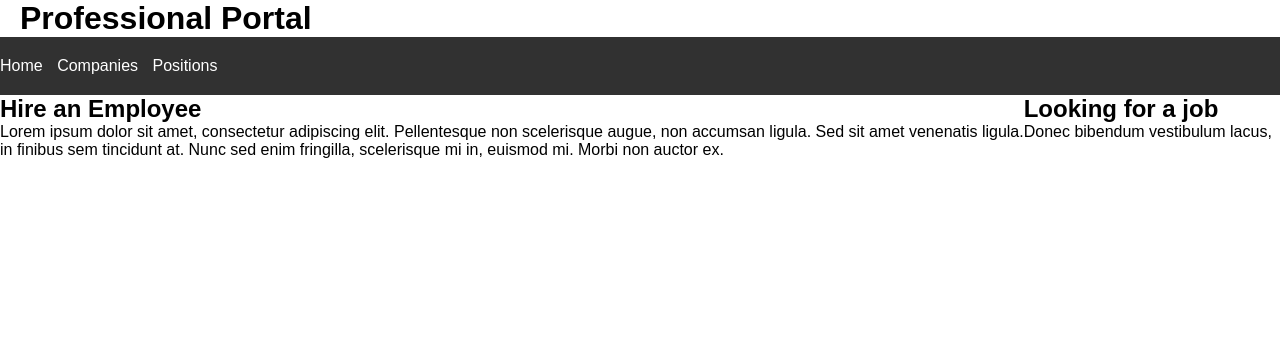
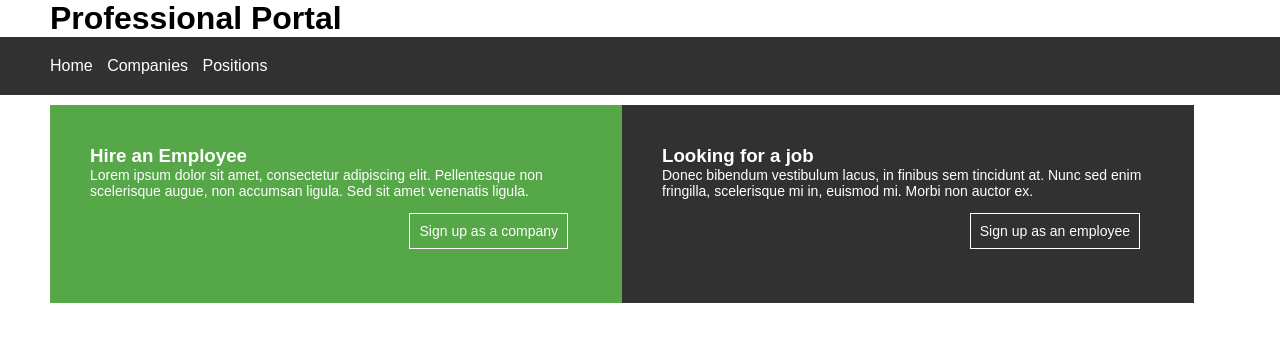
Before and after one commit to hijackjones/hijackjones.github.io, a PHP site: page /AustinCodingAcademy_Spring2016/Week3/Exercise3/index.html in a window 1280 px wide. Shown: the top 342 px of the page. Run offline with PHP 8.4, Linux system fonts and the light colour scheme.

Commit message:
week 3 assignment setup for index page

```diff
--- a/AustinCodingAcademy_Spring2016/Week3/Exercise3/css/my-style.css
+++ b/AustinCodingAcademy_Spring2016/Week3/Exercise3/css/my-style.css
@@ -1,15 +1,31 @@
+/*
+Font family = sans-serif
+font size 14 pixels (<h1> and <h2> have default size)
+Dark color #313131
+Green color #55a747
+*/
+
+
 * {
     margin: 0;
     padding: 0;
     font-family: sans-serif;
+
 }
 
+p {
+    font-size: 14px;
+}
 
+ul {
+    padding-left: 50px;
+}
 
 li {
 
     display: inline-block;
-    padding-right: 10px
+    padding-right: 10px;
+
 }
 
 nav {
@@ -20,10 +36,38 @@ nav {
 }
 
 
-.green {
+.left {
     float: left;
+    background-color: #55a747;
+    color: #fff;
+    width: 40%;
+    padding: 40px;
+
+}
+
+.right {
+    float: left;
+    background-color: #313131;
+    color: #fff;
+    width: 40%;
+    padding: 40px;
 }
 
 .top {
-    padding-left: 20px;
+    padding-left: 50px;
 }
+
+.container {
+    margin-top: 10px;
+    padding-left: 50px;
+
+}
+
+a {
+    float: right;
+    text-decoration: none;
+    color: white;
+    border: solid white 1px;
+    padding: 9px;
+    margin: 14px;
+}
--- a/AustinCodingAcademy_Spring2016/Week3/Exercise3/index.html
+++ b/AustinCodingAcademy_Spring2016/Week3/Exercise3/index.html
@@ -27,17 +27,19 @@
     </nav>
 
 
-    <div>
+    <div class="container">
 
-        <div class="green">
-            <h2>Hire an Employee</h2>
+        <div class="left">
+            <h3>Hire an Employee</h3>
             <p>Lorem ipsum dolor sit amet, consectetur adipiscing elit. Pellentesque non scelerisque augue, non accumsan ligula. Sed sit amet venenatis ligula.</p>
+            <p class="button"><a href="#">Sign up as a company</a></p>
 
         </div>
 
-        <div class="black">
-            <h2>Looking for a job</h2>
+        <div class="right">
+            <h3>Looking for a job</h3>
             <p>Donec bibendum vestibulum lacus, in finibus sem tincidunt at. Nunc sed enim fringilla, scelerisque mi in, euismod mi. Morbi non auctor ex.</p>
+            <p class="button"><a href="#">Sign up as an employee</a></p>
         </div>
 
     </div>
```
Also changed, not shown: index.html (+7 -0 lines).
